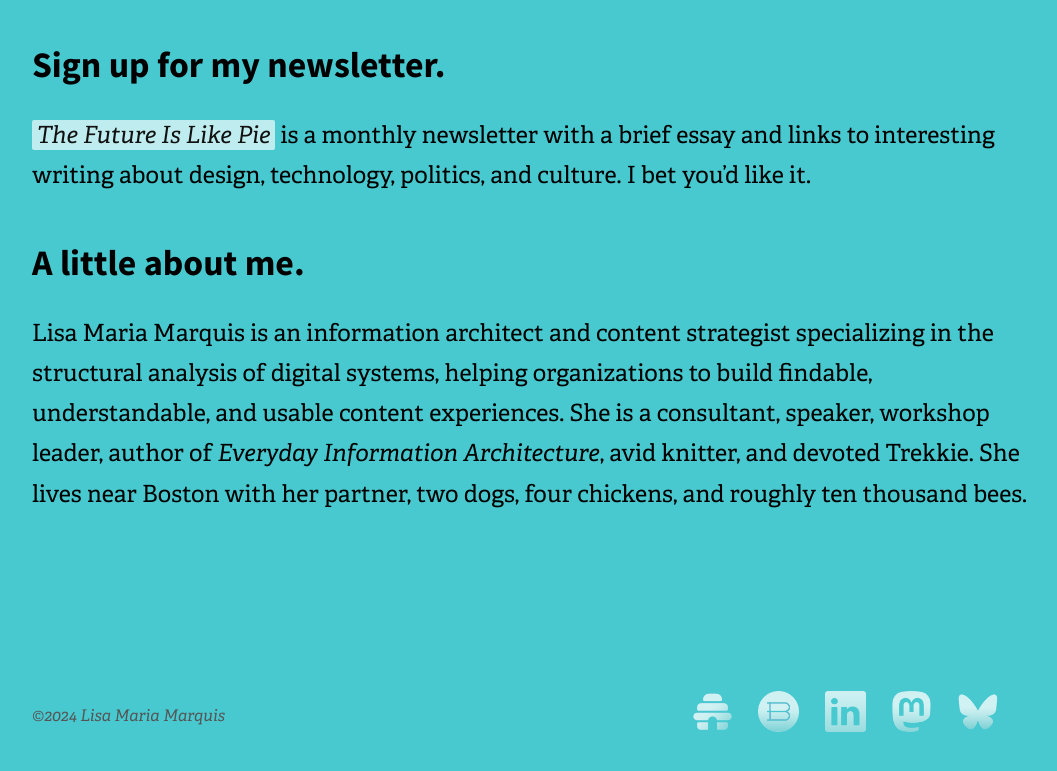
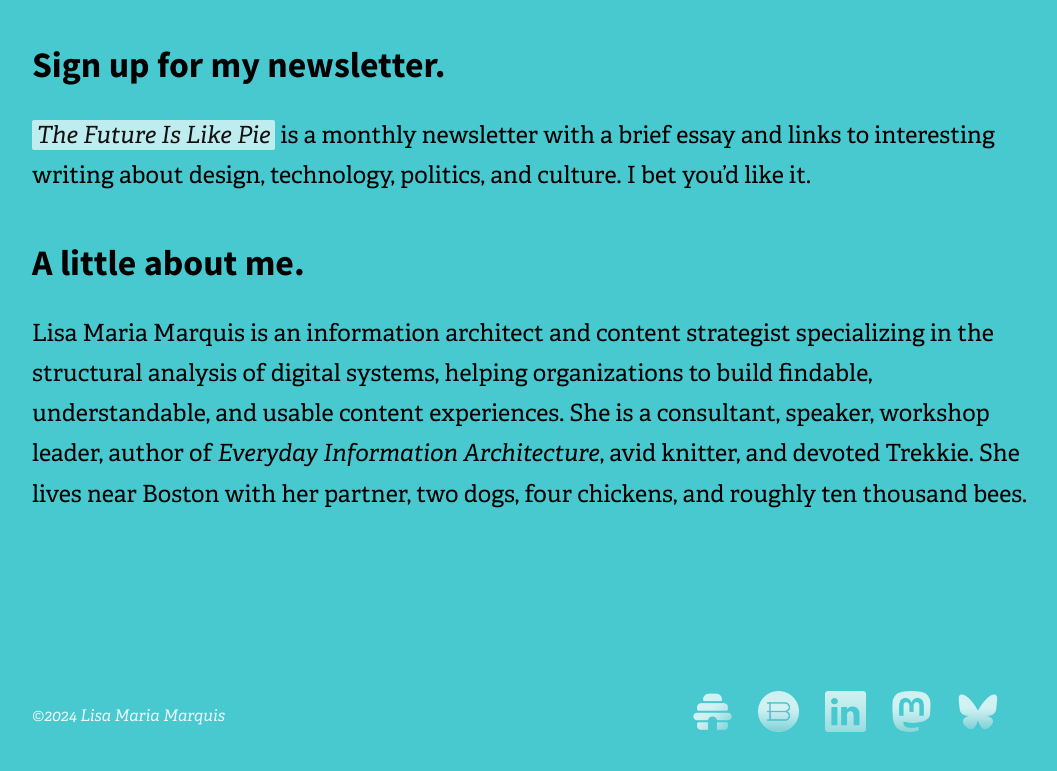
Before and after one commit to Wilto/LMM, an Eleventy site: page _src/index.md in a window 1280 px wide. Shown: the part 1623-2394 px from the top of the page, without its empty margins (96-1153 px from the left). Built offline with nearby package versions, Linux system fonts and the light colour scheme; Eleventy itself is replaced by a stand-in of ours; files that its build step writes are made by us from their sources.

Commit message:
Copyright stood out a little too much.

```diff
--- a/_src/assets/css/style.scss
+++ b/_src/assets/css/style.scss
@@ -109,7 +109,7 @@ footer {
     small {
         font-style: italic;
         font-size: clamp( .85rem, 2vw, 1rem );
-        color: #555;
+        color: rgba(255,255,255,.9);
         min-width: 15em;
     }
     .socials {
```
